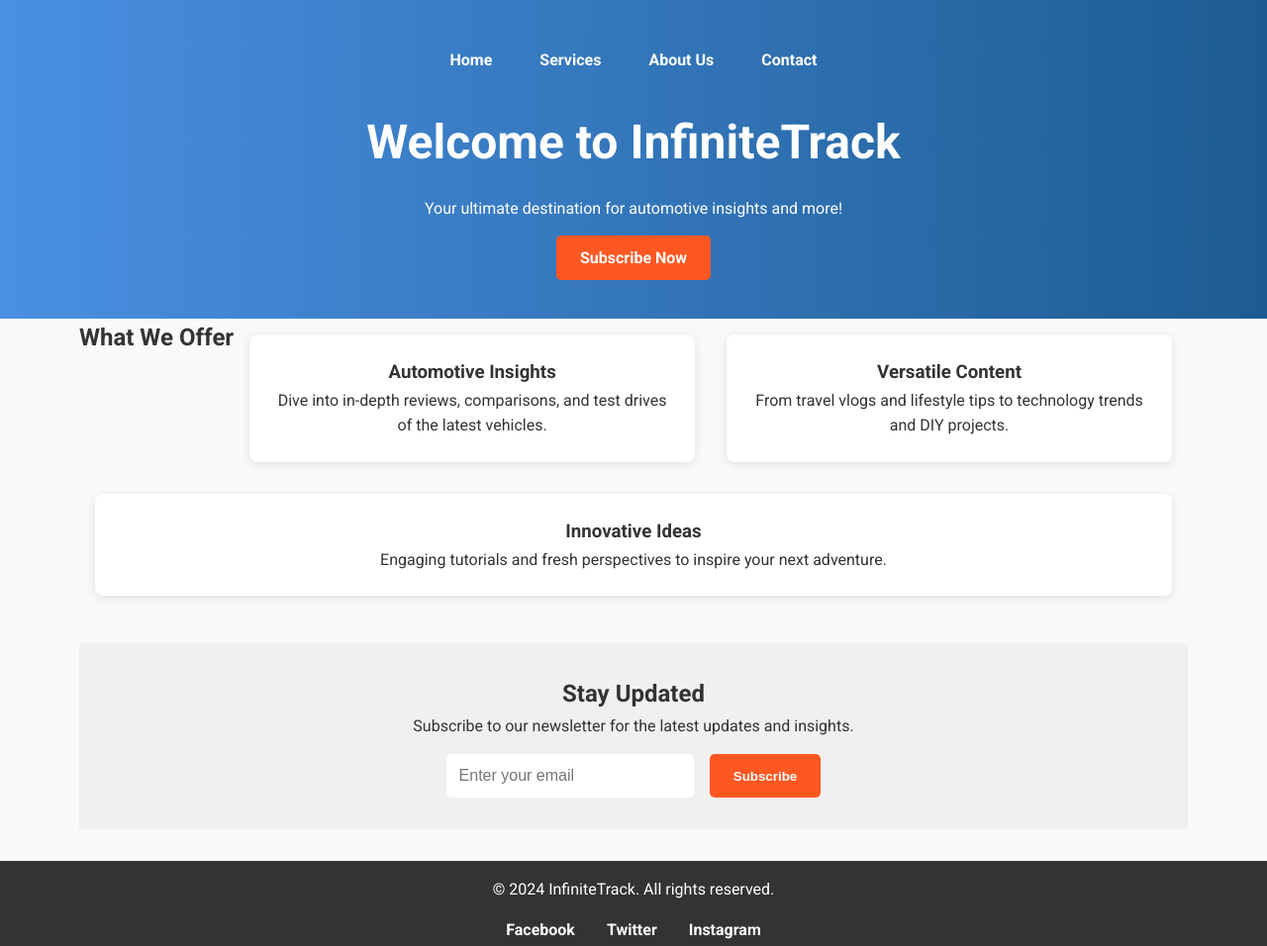
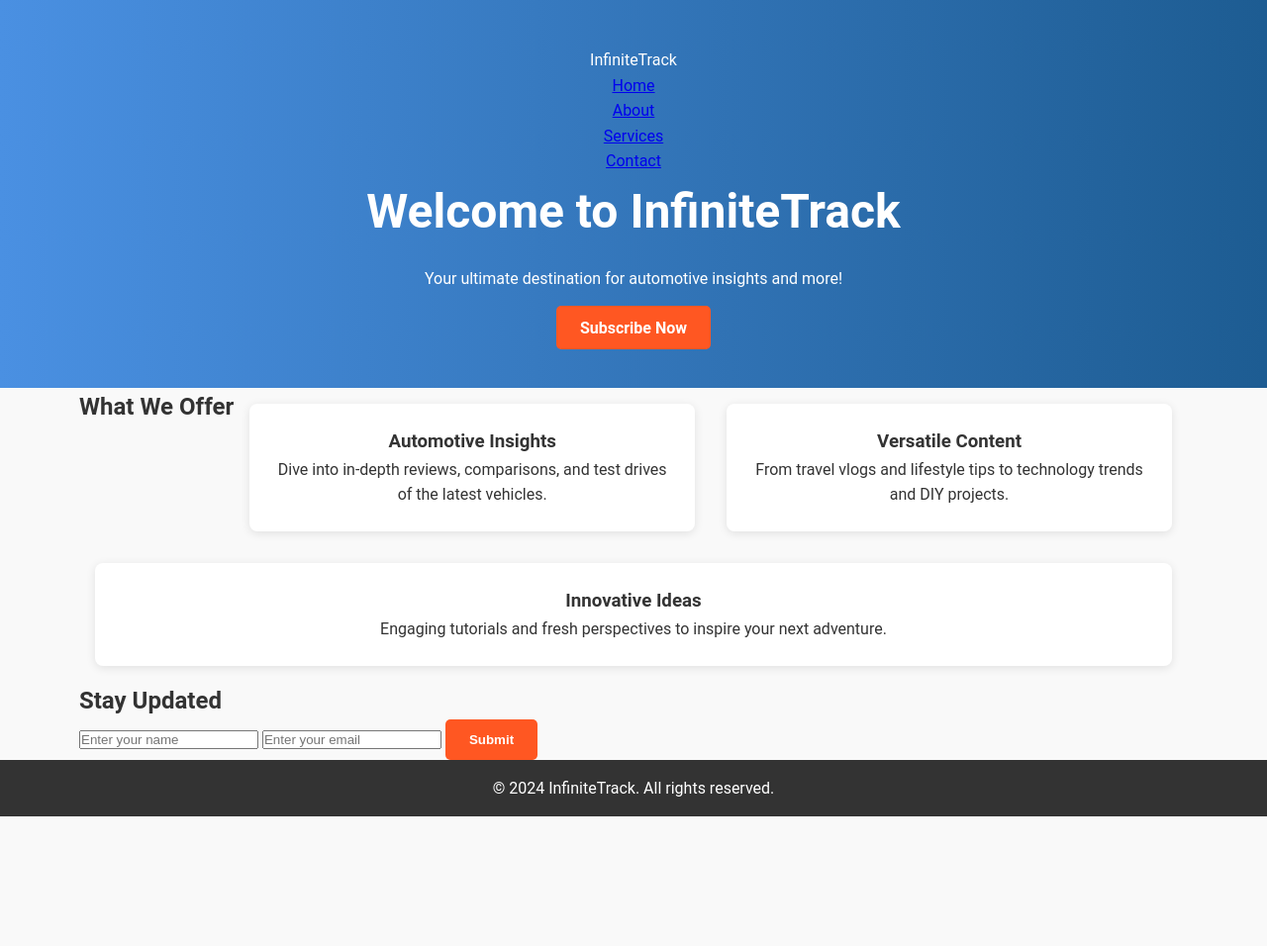
Before and after one commit to infiniteTrack987/infiniteTrack, a plain HTML site: page index.html in a window 1280 px wide. Shown: the whole page at 99% size. After the commit the page ends 825 px from the top, so only its background shows below. Drawn offline with Linux system fonts and the light colour scheme.

Commit message:
Update index.html

```diff
--- a/index.html
+++ b/index.html
@@ -7,27 +7,28 @@
     <link rel="stylesheet" href="style.css">
     <link rel="preconnect" href="https://fonts.googleapis.com">
     <link rel="preconnect" href="https://fonts.gstatic.com" crossorigin>
-    <link href="https://fonts.googleapis.com/css2?family=Roboto:wght@400;700&family=Open+Sans:wght@300;600&display=swap" rel="stylesheet">
+    <link href="https://fonts.googleapis.com/css2?family=Poppins:wght@400;600&display=swap" rel="stylesheet">
 </head>
 <body>
     <header>
-        <div class="container">
-            <nav>
-                <ul class="navbar">
-                    <li><a href="#home">Home</a></li>
-                    <li><a href="#services">Services</a></li>
-                    <li><a href="#about">About Us</a></li>
-                    <li><a href="#contact">Contact</a></li>
-                </ul>
-            </nav>
+        <nav>
+            <div class="logo">InfiniteTrack</div>
+            <ul class="nav-links">
+                <li><a href="#">Home</a></li>
+                <li><a href="#">About</a></li>
+                <li><a href="#">Services</a></li>
+                <li><a href="#">Contact</a></li>
+            </ul>
+        </nav>
+        <div class="header-container">
             <h1>Welcome to InfiniteTrack</h1>
             <p>Your ultimate destination for automotive insights and more!</p>
-            <a href="https://www.youtube.com/@InfiniteTrack987" class="btn">Subscribe Now</a>
+            <a href="https://www.youtube.com/@InfiniteTrack987" class="btn header-btn">Subscribe Now</a>
         </div>
     </header>
 
     <main class="container">
-        <section id="services" class="content">
+        <section class="content">
             <h2>What We Offer</h2>
             <div class="card">
                 <h3>Automotive Insights</h3>
@@ -43,23 +44,19 @@
             </div>
         </section>
 
-        <section id="newsletter">
+        <!-- Premium Form Section -->
+        <section class="form-section">
             <h2>Stay Updated</h2>
-            <p>Subscribe to our newsletter for the latest updates and insights.</p>
-            <form class="newsletter-form">
-                <input type="email" placeholder="Enter your email" required>
-                <button type="submit" class="btn">Subscribe</button>
+            <form class="premium-form" id="contactForm">
+                <input type="text" id="name" placeholder="Enter your name" required>
+                <input type="email" id="email" placeholder="Enter your email" required>
+                <button type="submit" class="btn">Submit</button>
             </form>
         </section>
     </main>
 
     <footer>
         <p>© 2024 InfiniteTrack. All rights reserved.</p>
-        <ul class="socials">
-            <li><a href="#">Facebook</a></li>
-            <li><a href="#">Twitter</a></li>
-            <li><a href="#">Instagram</a></li>
-        </ul>
     </footer>
 
     <script src="script.js"></script>
```
